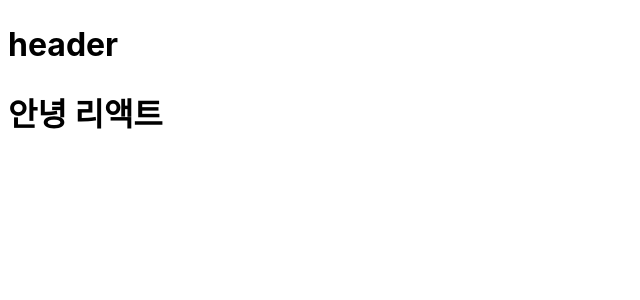
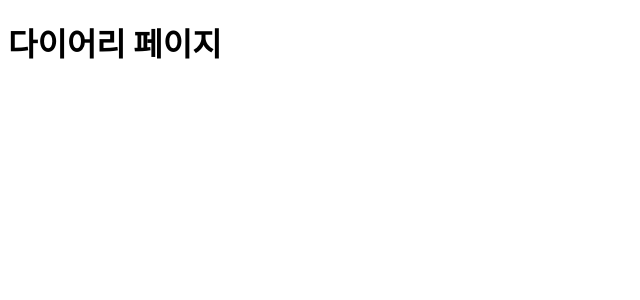
Before and after one commit to min3eo/-, a React (Vite) app: page /diary in a window 1280 px wide. Shown: the top 300 px of the page, without its empty margins (0-640 px from the left). Built offline with nearby package versions, Linux system fonts and the light colour scheme.

Commit message:
Feat: 페이지 라우트 설정

```diff
--- a/package.json
+++ b/package.json
@@ -11,7 +11,8 @@
   },
   "dependencies": {
     "react": "^18.3.1",
-    "react-dom": "^18.3.1"
+    "react-dom": "^18.3.1",
+    "react-router-dom": "^6.27.0"
   },
   "devDependencies": {
     "@eslint/js": "^9.11.1",
--- a/src/App.jsx
+++ b/src/App.jsx
@@ -1,20 +1,22 @@
-import './App.css'
+import "./App.css";
 
-function Header() {
+import { Routes, Route } from "react-router-dom";
+
+//페이지 임포트
+import Home from "./pages/home/Home";
+import New from "./pages/new/New";
+import Diary from "./pages/diary/Diary";
+import NotFound from "./pages/NotFound";
+
+function App() {
   return (
-    <header>
-      <h1>header</h1>
-    </header>
-  )
-}
-function App() {
-
-  return (
-    <>
-    <Header />
-      <h1>안녕 리액트</h1>
-    </>
-  )
+    <Routes>
+      <Route path="/" element={<Home />} />
+      <Route path="/new" element={<New />} />
+      <Route path="/diary" element={<Diary />} />
+      <Route path="*" element={<NotFound />} />
+    </Routes>
+  );
 }
 
-export default App
+export default App;
--- /dev/null
+++ b/src/pages/NotFound.jsx
@@ -0,0 +1,5 @@
+function NotFound() {
+  return <div>잘못된 접근입니다.</div>;
+}
+
+export default NotFound;
--- /dev/null
+++ b/src/pages/diary/Diary.jsx
@@ -0,0 +1,9 @@
+function Diary() {
+  return (
+    <>
+      <h1>다이어리 페이지</h1>
+    </>
+  );
+}
+
+export default Diary;
--- /dev/null
+++ b/src/pages/home/Home.jsx
@@ -0,0 +1,9 @@
+function Home() {
+    return (
+      <>
+        <h1>홈 페이지</h1>
+      </>
+    );
+  }
+
+  export default Home;
--- /dev/null
+++ b/src/pages/new/New.jsx
@@ -0,0 +1,9 @@
+function New() {
+    return (
+      <>
+        <h1>뉴 페이지</h1>
+      </>
+    );
+  }
+
+  export default New;
```
Also changed, not shown: src/main.jsx (+9 -8 lines), 1 other file (tests, documents, lock files or other folders).
